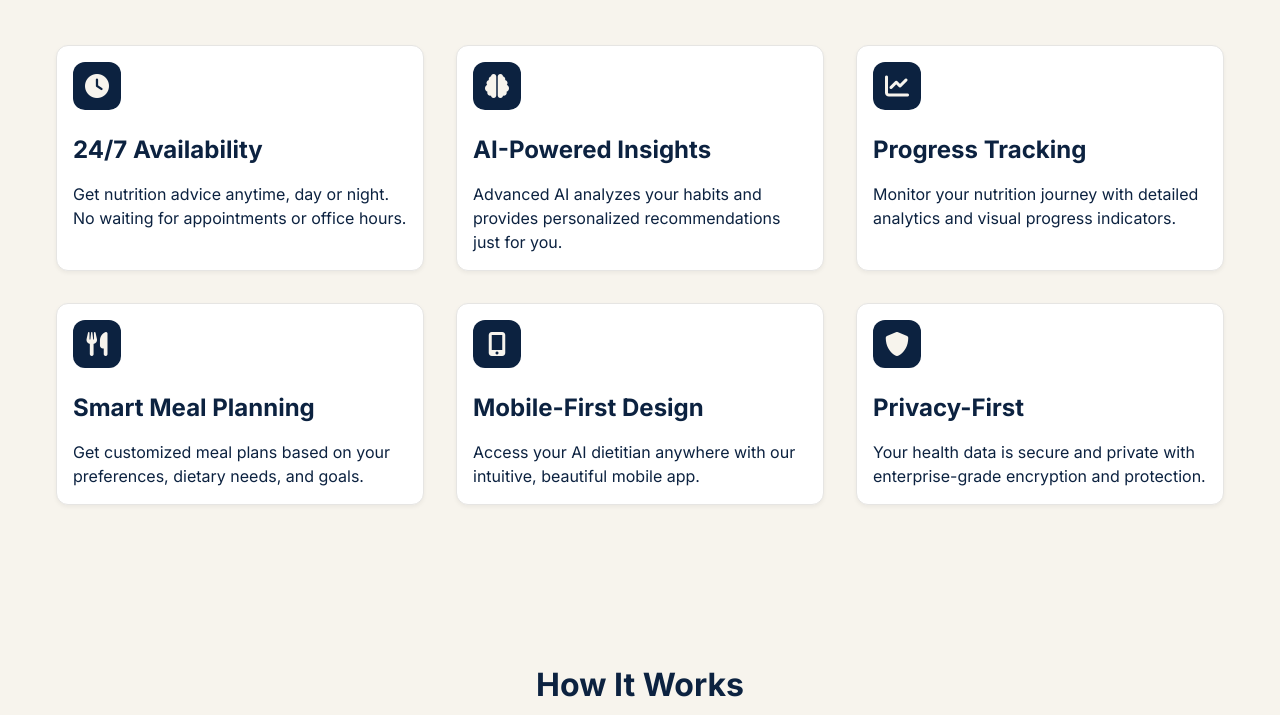
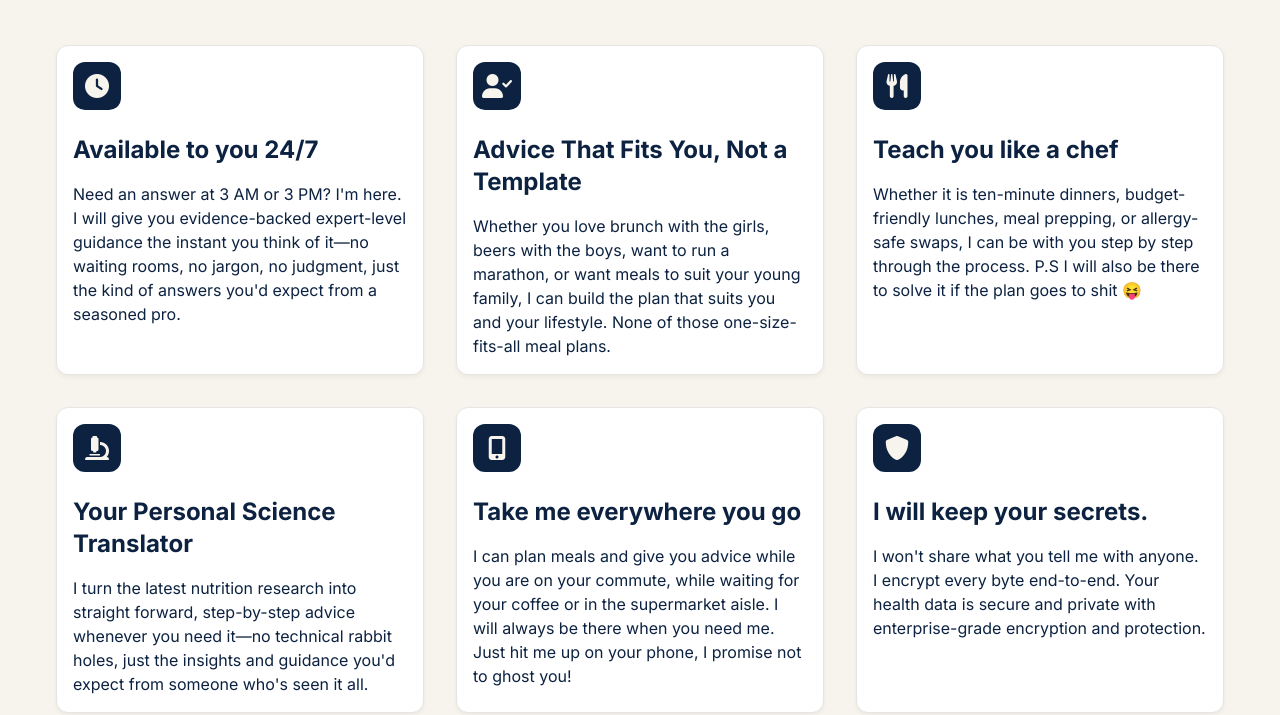
Before and after one commit to JacksonDickfos/alli-landing-page, a plain HTML site: page index.html in a window 1280 px wide. Shown: the part 1925-2640 px from the top of the page. Drawn offline with nearby package versions, Linux system fonts and the light colour scheme.

Commit message:
Update Why Alli section with personality-driven content and conversational tone

```diff
--- a/index.html
+++ b/index.html
@@ -125,43 +125,43 @@
                     <div class="feature-icon">
                         <i class="fas fa-clock"></i>
                     </div>
-                    <h3>24/7 Availability</h3>
-                    <p>Get nutrition advice anytime, day or night. No waiting for appointments or office hours.</p>
+                    <h3>Available to you 24/7</h3>
+                    <p>Need an answer at 3 AM or 3 PM? I'm here. I will give you evidence-backed expert-level guidance the instant you think of it—no waiting rooms, no jargon, no judgment, just the kind of answers you'd expect from a seasoned pro.</p>
                 </div>
                 <div class="feature-card">
                     <div class="feature-icon">
-                        <i class="fas fa-brain"></i>
+                        <i class="fas fa-user-check"></i>
                     </div>
-                    <h3>AI-Powered Insights</h3>
-                    <p>Advanced AI analyzes your habits and provides personalized recommendations just for you.</p>
-                </div>
-                <div class="feature-card">
-                    <div class="feature-icon">
-                        <i class="fas fa-chart-line"></i>
-                    </div>
-                    <h3>Progress Tracking</h3>
-                    <p>Monitor your nutrition journey with detailed analytics and visual progress indicators.</p>
+                    <h3>Advice That Fits You, Not a Template</h3>
+                    <p>Whether you love brunch with the girls, beers with the boys, want to run a marathon, or want meals to suit your young family, I can build the plan that suits you and your lifestyle. None of those one-size-fits-all meal plans.</p>
                 </div>
                 <div class="feature-card">
                     <div class="feature-icon">
                         <i class="fas fa-utensils"></i>
                     </div>
-                    <h3>Smart Meal Planning</h3>
-                    <p>Get customized meal plans based on your preferences, dietary needs, and goals.</p>
+                    <h3>Teach you like a chef</h3>
+                    <p>Whether it is ten-minute dinners, budget-friendly lunches, meal prepping, or allergy-safe swaps, I can be with you step by step through the process. P.S I will also be there to solve it if the plan goes to shit 😝</p>
+                </div>
+                <div class="feature-card">
+                    <div class="feature-icon">
+                        <i class="fas fa-microscope"></i>
+                    </div>
+                    <h3>Your Personal Science Translator</h3>
+                    <p>I turn the latest nutrition research into straight forward, step-by-step advice whenever you need it—no technical rabbit holes, just the insights and guidance you'd expect from someone who's seen it all.</p>
                 </div>
                 <div class="feature-card">
                     <div class="feature-icon">
                         <i class="fas fa-mobile-alt"></i>
                     </div>
-                    <h3>Mobile-First Design</h3>
-                    <p>Access your AI dietitian anywhere with our intuitive, beautiful mobile app.</p>
+                    <h3>Take me everywhere you go</h3>
+                    <p>I can plan meals and give you advice while you are on your commute, while waiting for your coffee or in the supermarket aisle. I will always be there when you need me. Just hit me up on your phone, I promise not to ghost you!</p>
                 </div>
                 <div class="feature-card">
                     <div class="feature-icon">
                         <i class="fas fa-shield-alt"></i>
                     </div>
-                    <h3>Privacy-First</h3>
-                    <p>Your health data is secure and private with enterprise-grade encryption and protection.</p>
+                    <h3>I will keep your secrets.</h3>
+                    <p>I won't share what you tell me with anyone. I encrypt every byte end-to-end. Your health data is secure and private with enterprise-grade encryption and protection.</p>
                 </div>
             </div>
         </div>
```
